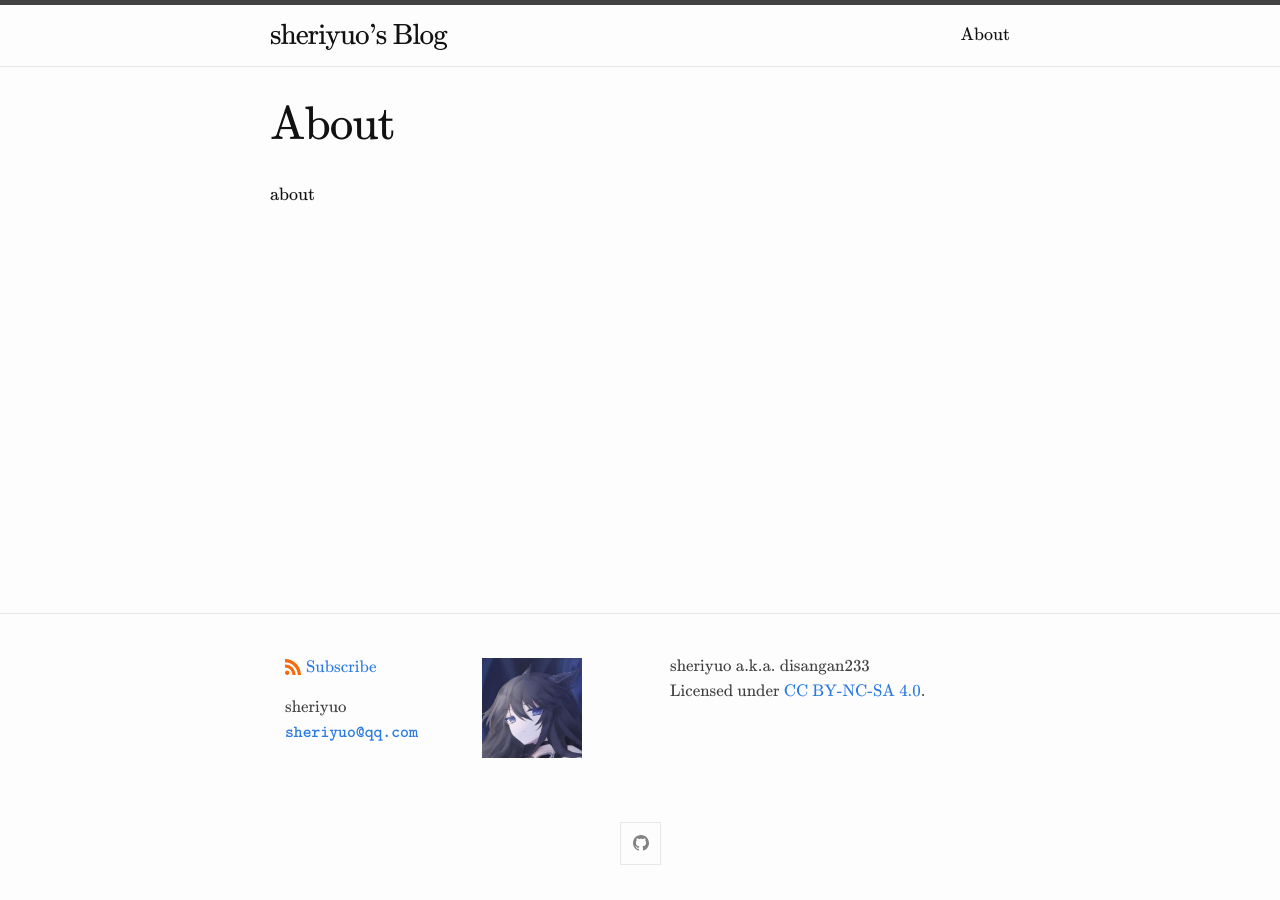
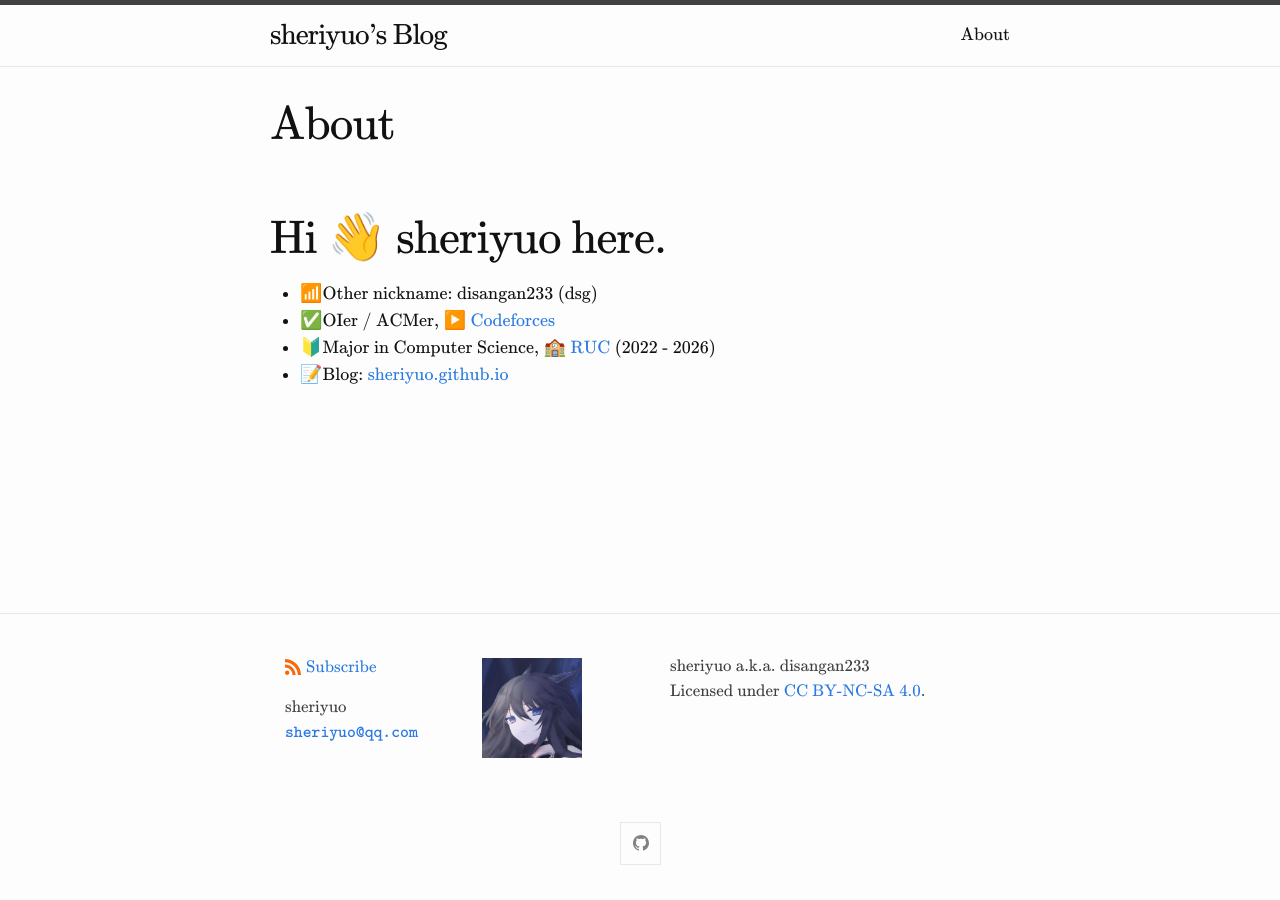
Before and after one commit to sheriyuo/sheriyuo.github.io, a Jekyll site: the page built from about.md, in a window 1280 px wide. Built offline with Jekyll 4.4.1, drawn with Linux system fonts in a browser that asks for light colours; nearby versions of some CDN libraries; some web fonts are replaced.

Commit message:
Update about.md

```diff
--- a/about.md
+++ b/about.md
@@ -4,4 +4,9 @@ title:  About
 permalink: /about/
 ---
 
-about
+# Hi 👋 sheriyuo here.
+
+- 📶Other nickname: disangan233 (dsg)
+- ✅OIer / ACMer, [▶️ Codeforces](https://codeforces.com/profile/disangan233)
+- 🔰Major in Computer Science, [🏫 RUC](https://www.ruc.edu.cn/) (2022 - 2026)
+- 📝Blog: [sheriyuo.github.io](https://sheriyuo.github.io)
```
